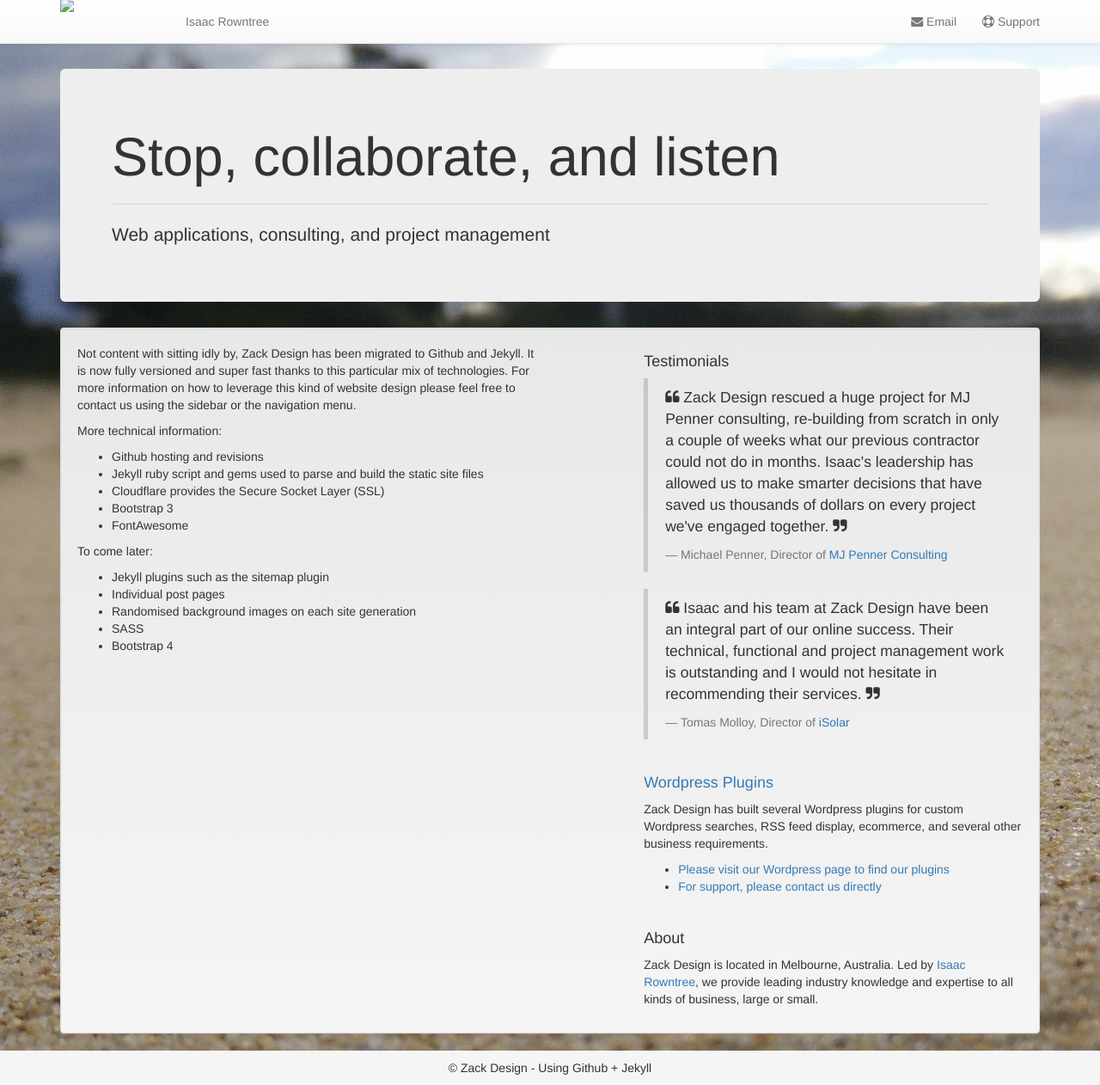
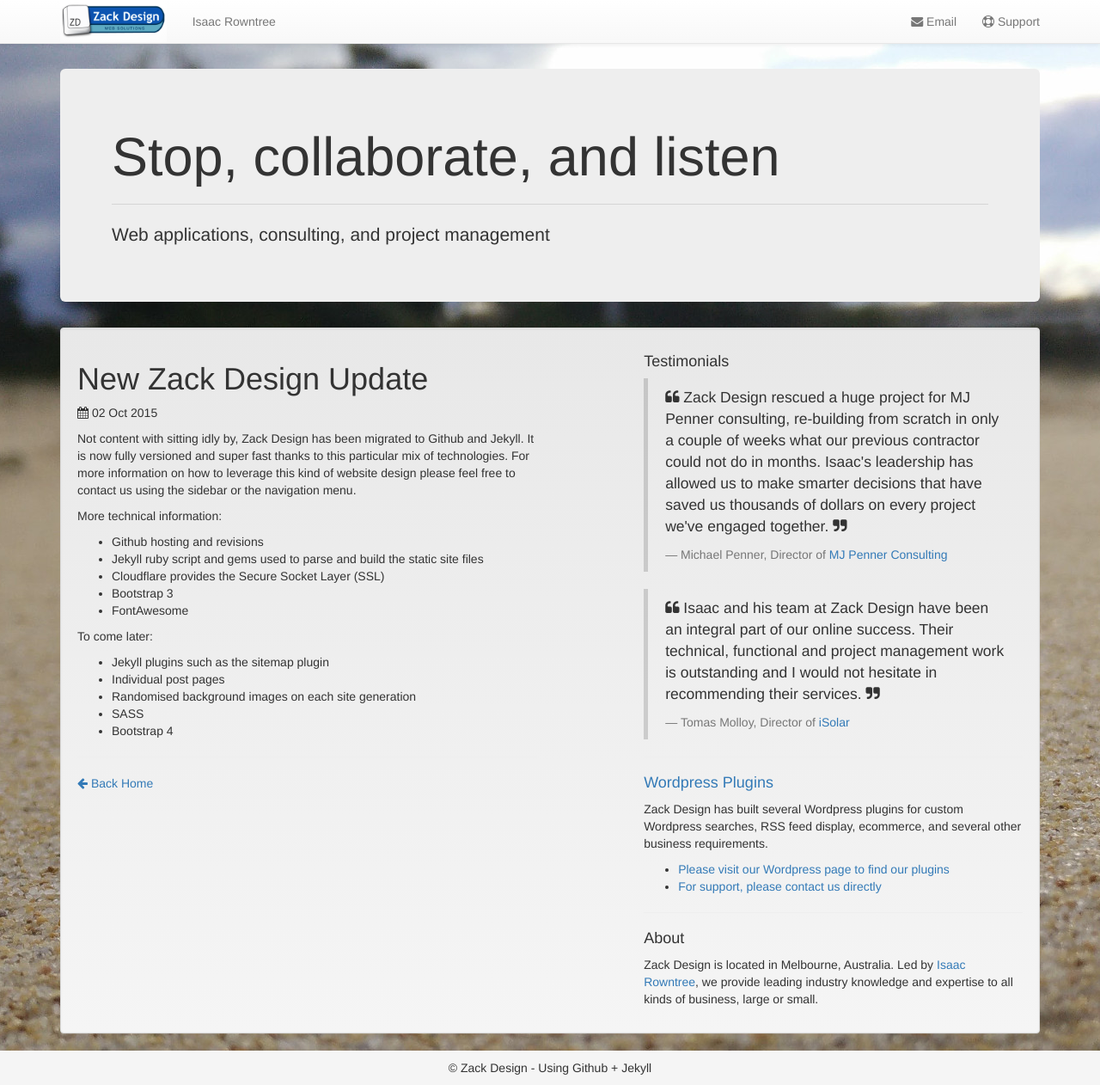
Before and after one commit to zackdesign/zackdesign.github.io, a Jekyll site: the page built from _posts/2015-10-2-site-update.md, in a window 1280 px wide and 1262 px high. Shown: the whole window at 86% size. Built offline with Jekyll 4.4.1, drawn with Linux system fonts in a browser that asks for light colours; nearby versions of some CDN libraries.

Commit message:
created post pages

```diff
--- /dev/null
+++ b/_includes/navigation.html
@@ -0,0 +1,22 @@
+    <div class="navbar navbar-default navbar-fixed-top" role="navigation">
+      <div class="container">
+        <div class="navbar-header">
+          <button type="button" class="navbar-toggle" data-toggle="collapse" data-target=".navbar-collapse">
+            <span class="sr-only">Toggle navigation</span>
+            <span class="icon-bar"></span>
+            <span class="icon-bar"></span>
+            <span class="icon-bar"></span>
+          </button>
+          <a class="navbar-brand" href="/"><img src="/images/logo.png" alt="Zack Design" height="51" /></a>
+        </div>
+        <div class="collapse navbar-collapse">
+          <ul class="nav navbar-nav">
+            <li><a href="https://isaacrowntree.com">Isaac Rowntree</a></li>
+          </ul>
+          <ul class="nav navbar-nav navbar-right">
+            <li><a href="mailto:isaac@zackdesign.biz"><i class="fa fa-envelope"></i> Email</a></li>
+            <li><a href="https://zackdesign.uservoice.com/"><i class="fa fa-support"></i> Support</a></li>
+          </ul>
+        </div><!--/.nav-collapse -->
+      </div>
+    </div>
--- a/_layouts/post.html
+++ b/_layouts/post.html
@@ -1,44 +1,34 @@
 <!DOCTYPE html>
 <html lang="en">
   <head>
+    <meta charset="utf-8">
     <title>{% if page.title %}{{ page.title }} – {% endif %}{{ site.name }} – {{ site.description }}</title>
     {% include header-scripts.html %}
     {% include meta.html %}
   </head>
   <body>
-    <div class="navbar navbar-default navbar-fixed-top" role="navigation">
-      <div class="container">
-        <div class="navbar-header">
-          <button type="button" class="navbar-toggle" data-toggle="collapse" data-target=".navbar-collapse">
-            <span class="sr-only">Toggle navigation</span>
-            <span class="icon-bar"></span>
-            <span class="icon-bar"></span>
-            <span class="icon-bar"></span>
-          </button>
-          <a class="navbar-brand" href="/"><img src="./images/logo.png" alt="Zack Design" height="51" /></a>
-        </div>
-        <div class="collapse navbar-collapse">
-          <ul class="nav navbar-nav">
-            <li><a href="https://isaacrowntree.com">Isaac Rowntree</a></li>
-          </ul>
-          <ul class="nav navbar-nav navbar-right">
-            <li><a href="mailto:isaac@zackdesign.biz"><i class="fa fa-envelope"></i> Email</a></li>
-            <li><a href="https://zackdesign.uservoice.com/"><i class="fa fa-support"></i> Support</a></li>
-          </ul>
-        </div><!--/.nav-collapse -->
-      </div>
-    </div>
+    {% include navigation.html %}
 
     <div class="container">
         <div class="jumbotron">
-            <h1>Stop, collaborate, and listen</h1>
-            <hr>
-            <p class="lead">{{ site.description }}</p>
+          	<h1>Stop, collaborate, and listen</h1>
+           	<hr>
+        	<p class="lead">{{ site.description }}</p>
         </div>
         <div class="well">
             <div class="row">
                 <div class="col-sm-6">
-                    {{ content }}
+                    <h1>{{ page.title }}</h1>
+                    <p class="blog-post-meta"><i class="fa fa-calendar"></i> {{ page.date | date_to_string }}</p>
+                    <div class="entry">
+                        {{ content }}
+                    </div>
+                    <hr>
+                    <div class="row">
+                        <div class="col-sm-12">
+                            <a href="/"><i class="fa fa-arrow-left"></i> Back Home</a>
+                        </div>
+                    </div>
                 </div>
                 <div class="col-sm-5 col-sm-offset-1">
                     {% include sidebar.html %}
@@ -50,7 +40,6 @@
     <div class="footer">
       <div class="container">
 	  &copy; Zack Design - Using Github + Jekyll
-	</div>
       </div>
     </div>
 
--- a/index.html
+++ b/index.html
@@ -5,7 +5,7 @@ layout: default
 {% for post in site.posts %}
 
     <div class="blog-post">
-        <h2 class="blog-post-title">{{ post.title }}</h2>
+        <h2 class="blog-post-title"><a href="{{ post.url }}">{{ post.title }}</a></h2>
         <p class="blog-post-meta"><i class="fa fa-calendar"></i> {{ post.date | date_to_string }}</p>
         {{ post.content }}
     </div>
```
Also changed, not shown: _layouts/default.html (+1 -22 lines), Gemfile.lock.
